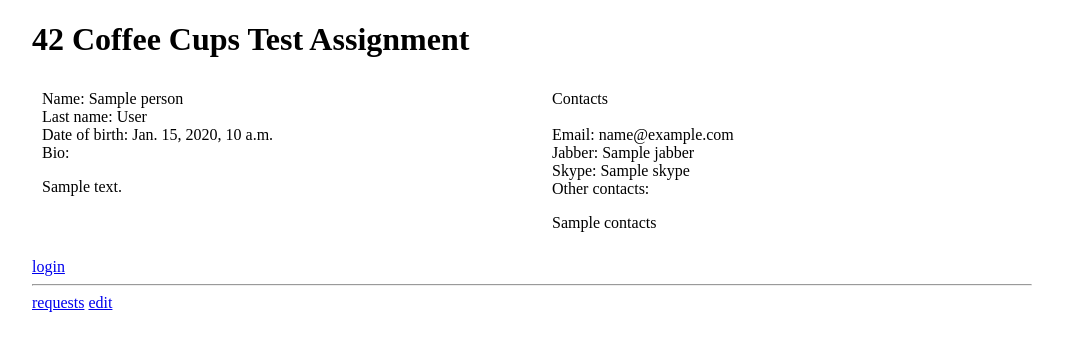
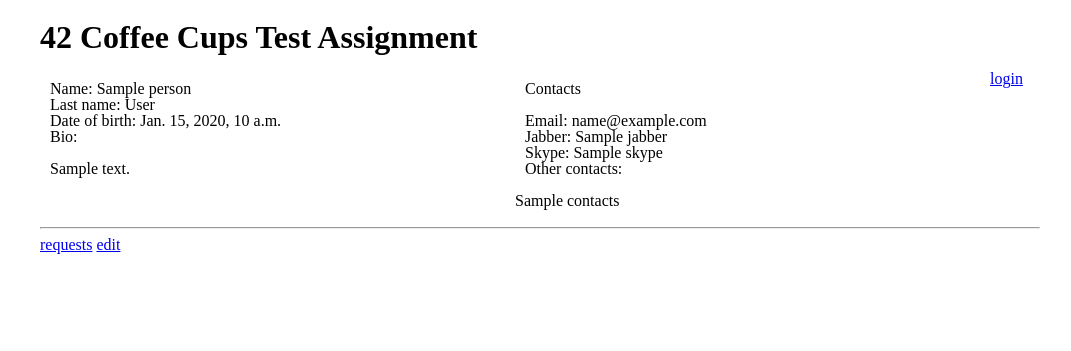
Before and after one commit to Sashkow/FortyTwoTestTask2, a Django app: template apps/hello/templates/hello/index.html in a window 1280 px wide. Shown: the top 351 px of the page, without its empty margins (108-1179 px from the left). Run offline with Django 3.2, Linux system fonts and the light colour scheme; the template is opened without the code that fills it: most values are stand-ins (such as "Sample title", 1, 10 or a date in 2020); parts of the project's set-up code (start-up, migrations or seed data) failed here and were passed over.

Commit message:
ticket:5 edited templates

```diff
--- a/apps/hello/static/hello/style.css
+++ b/apps/hello/static/hello/style.css
@@ -1,20 +1,123 @@
-body{
-    width:1000px;
-    margin:0 auto;
+/* Eric Meyer's CSS Reset */
+/*html, body, div, span, applet, object, iframe,
+h1, h2, h3, h4, h5, h6, p, blockquote, pre,
+a, abbr, acronym, address, big, cite, code,
+del, dfn, em, img, ins, kbd, q, s, samp,
+small, strike, strong, sub, sup, tt, var,
+b, u, i, center,
+dl, dt, dd, ol, ul, li,
+fieldset, form, label, legend,
+table, caption, tbody, tfoot, thead, tr, th, td,
+article, aside, canvas, details, embed,
+figure, figcaption, footer, header, hgroup,
+menu, nav, output, ruby, section, summary,
+time, mark, audio, video {
+    margin: 0;
+    padding: 0;
+    border: 0;
+    font-size: 100%;
+    font: inherit;
+    vertical-align: baseline;
+}*/
+*//* HTML5 display-role reset for older browsers */
+article, aside, details, figcaption, figure,
+footer, header, hgroup, menu, nav, section {
+    display: block;
+}
+body {
+    line-height: 1;
+}
+ol, ul {
+    list-style: none;
+}
+blockquote, q {
+    quotes: none;
+}
+blockquote:before, blockquote:after,
+q:before, q:after {
+    content: '';
+    content: none;
+}
+table {
+    border-collapse: collapse;
+    border-spacing: 0;
+}
+/* End of Eric Meyer's CSS Reset */
+
+article, aside, details, figcaption, figure, footer, header, hgroup, main, nav, section, summary {
+    display: block;
+}
+body {
+    /*font: 12px/18px Arial, sans-serif;*/
+    width: 100%;
+}
+.wrapper {
+    width: 1000px;
+    margin: 0 auto;
 }
 
-.left {
+
+/* Header
+-----------------------------------------------------------------------------*/
+.header {
+    height: 50px;
+    /*background: #FFE680;*/
+}
+
+/* Middle
+-----------------------------------------------------------------------------*/
+.middle {
+    width: 100%;
+    position: relative;
+}
+.middle:after {
+    display: table;
+    clear: both;
+    content: '';
+}
+.container {
+    width: 100%;
+    float: left;
+    overflow: hidden;
+}
+.content {
+    padding: 0 70px 0 0;
+}
+
+
+/* Right Sidebar
+-----------------------------------------------------------------------------*/
+.right-sidebar {
+    float: left;
+    width: 50px;
+    margin-left: -50px;
+    position: relative;
+    /*background: #FFACAA;*/
+}
+
+
+/* Footer
+-----------------------------------------------------------------------------*/
+.footer {
+    height: 100px;
+    /*background: #BFF08E;*/
+}
+
+/*
+-----------------------------------------------------------------------------*/
+
+.left-subcolumn {
     float: left;
     width: 50%;
     padding: 10px;
 }
 
-.right {
+.right-subcolumn {
     margin-left: 50%;
     border: 3px;
     padding: 10px;
 }
-
+/*
 pre
 {
     font-family: "Times New Roman";
@@ -22,3 +125,4 @@
     white-space: pre;
     margin: 1em 0px;
 }
+*/
--- a/apps/hello/templates/hello/base.html
+++ b/apps/hello/templates/hello/base.html
@@ -3,29 +3,42 @@
     <head>
         {% load staticfiles %}
         <meta charset="utf-8">
+        <!--[if lt IE 9]><script src="http://html5shiv.googlecode.com/svn/trunk/html5.js"></script><![endif]-->
         <title>{% block pagetitle%} 42 Coffee Cups Test Assignment {% endblock %}</title>
-
+        <meta name="keywords" content="" />
+        <meta name="description" content="" />
         {% block csslinks %}
+            <link rel="stylesheet" type="text/css" href="/static/hello/style.css">
         {% endblock %}
-
-        <link rel="stylesheet" type="text/css" href="/static/hello/style.css">
-
         <meta http-equiv="X-UA-Compatible" content="chrome=IE7" />
-
         <meta name="viewport" content="initial-scale=1.0, width=device-width"/>
         <meta name="apple-mobile-web-app-capable" content="yes"/>
         <meta name="apple-mobile-web-app-status-bar-style" content="black" />
-
-        <!-- <link rel="stylesheet" href="/static/css/screen.css" media="screen, projection"/> -->
-
     </head>
 
     <body>
+        <div class="wrapper">
+
+        <header class="header">
             <h1>{% block title %}42 Coffee Cups Test Assignment {% endblock %}</h1>
+        </header><!-- .header-->
 
+        <div class="middle">
+            <div class="container">
+                <main class="content">
                     {% block content %}
                         no content
                     {% endblock %}
+                </main><!-- .content -->
+            </div><!-- .container-->
+
+            <aside class="right-sidebar">
+                <a name="login_page_link" href="{% url 'login' %}">login</a>
+            </aside><!-- .right-sidebar -->
+
+        </div><!-- .middle-->
+
+        <footer class="footer">
             <hr>
             <div style="display:inline-block;">
                 <a href="{% url 'requests' %}">requests</a>
@@ -33,5 +46,10 @@
             <div style="display:inline-block;">
                 <a name="edit_page_link" href="{% url 'edit' %}">edit</a>
             </div>
+        </footer><!-- .footer -->
+
+    </div><!-- .wrapper -->
+
+
 </body>
 </html>
--- a/apps/hello/templates/hello/edit.html
+++ b/apps/hello/templates/hello/edit.html
@@ -10,13 +10,13 @@
 {% block content %}
     <form action="{% url 'edit' %}" method="post">
         {% csrf_token %}
-        <div class="left">
+        <div class="left-subcolumn">
             <div>Name: {{form.name}}</div>
             <div>Last name: {{form.surname}}</div>
             <div>Date of birth: {{form.birth_date}}</div>
             <div>Bio: <pre>{{form.bio}}</pre></div>
         </div>
-        <div class="right">
+        <div class="right-subcolumn">
             <div>Contacts</div>
             <br>
             <div>Email: {{form.email}}</div>
@@ -24,8 +24,8 @@
             <div>Skype: {{form.skype}}</div>
             <div>Other contacts: <pre>{{form.contacts}}</pre></div>
         </div>
+
         <input name="save_and_back_submit" type="submit" value="Save" style="display:inline-block;" />
-
         <div style="display:inline-block;"><a href="{% url 'main' %}">cancel</a></div>
     </form>
 {% endblock %}
--- a/apps/hello/templates/hello/index.html
+++ b/apps/hello/templates/hello/index.html
@@ -8,26 +8,22 @@
 
 
 {% block content %}
-
-    <div class="left">
+        <div class="left-subcolumn">
             <div>Name: {{person.name}}</div>
             <div>Last name: {{person.surname}}</div>
             <div>Date of birth: {{person.birth_date}}</div>
-        <div>Bio: <pre>{{person.bio}}</pre></div>
+            <div>Bio:</div>
+            <br>
+            {{person.bio}}
         </div>
-    <div class="right">
+        <div class="right-subcolumn">
             <div>Contacts</div>
             <br>
             <div>Email: {{person.email}}</div>
             <div>Jabber: {{person.jabber}}</div>
             <div>Skype: {{person.skype}}</div>
-        <div>Other contacts: <pre>{{person.contacts}}</pre></div>
+            <div>Other contacts: </div>
+            <br>
+            {{person.contacts}}
         </div>
-    <div>
-        <a name="login_page_link" href="{% url 'login' %}">login</a>
-    </div class="right">
-
-
-
-
 {% endblock %}
```
Also changed, not shown: apps/hello/templates/hello/base2.html (added, +37 -0 lines). Lines whose indentation alone changed are shown as unchanged.
